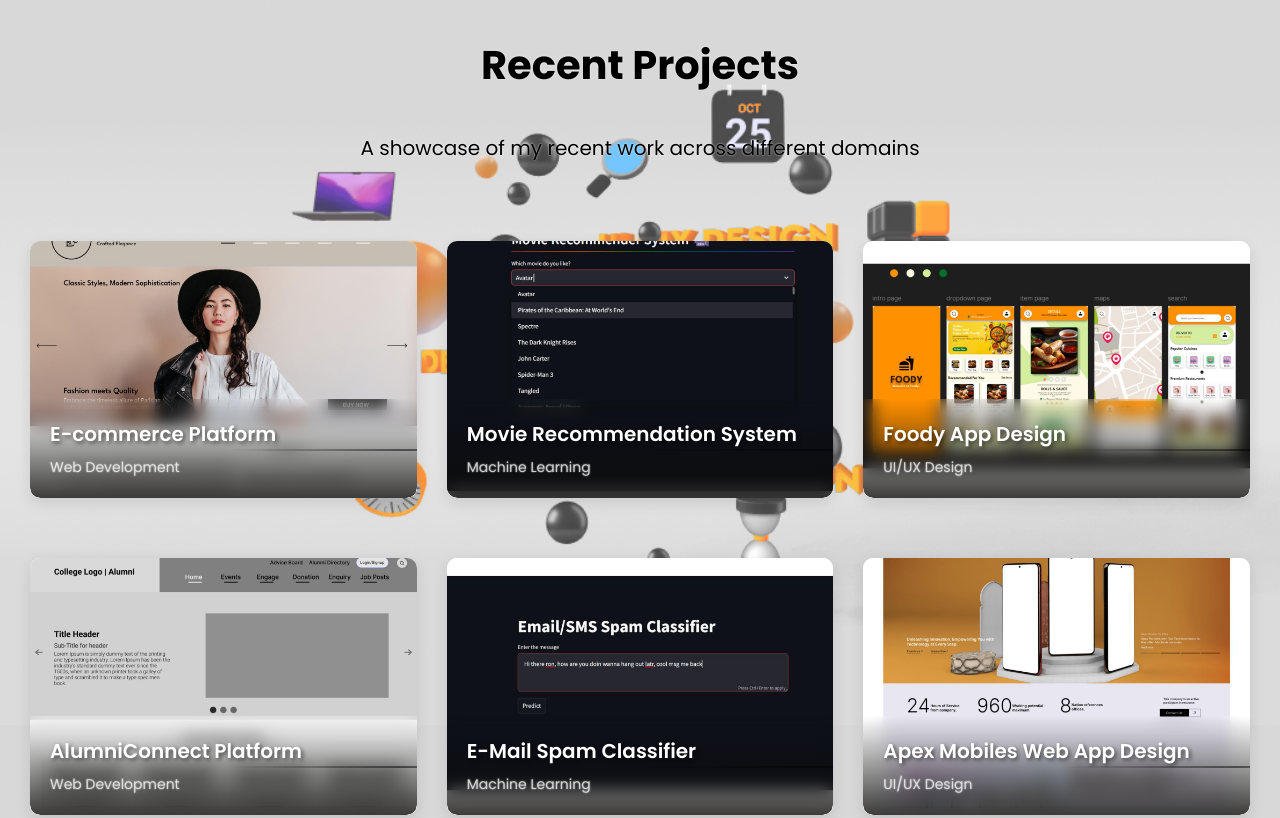
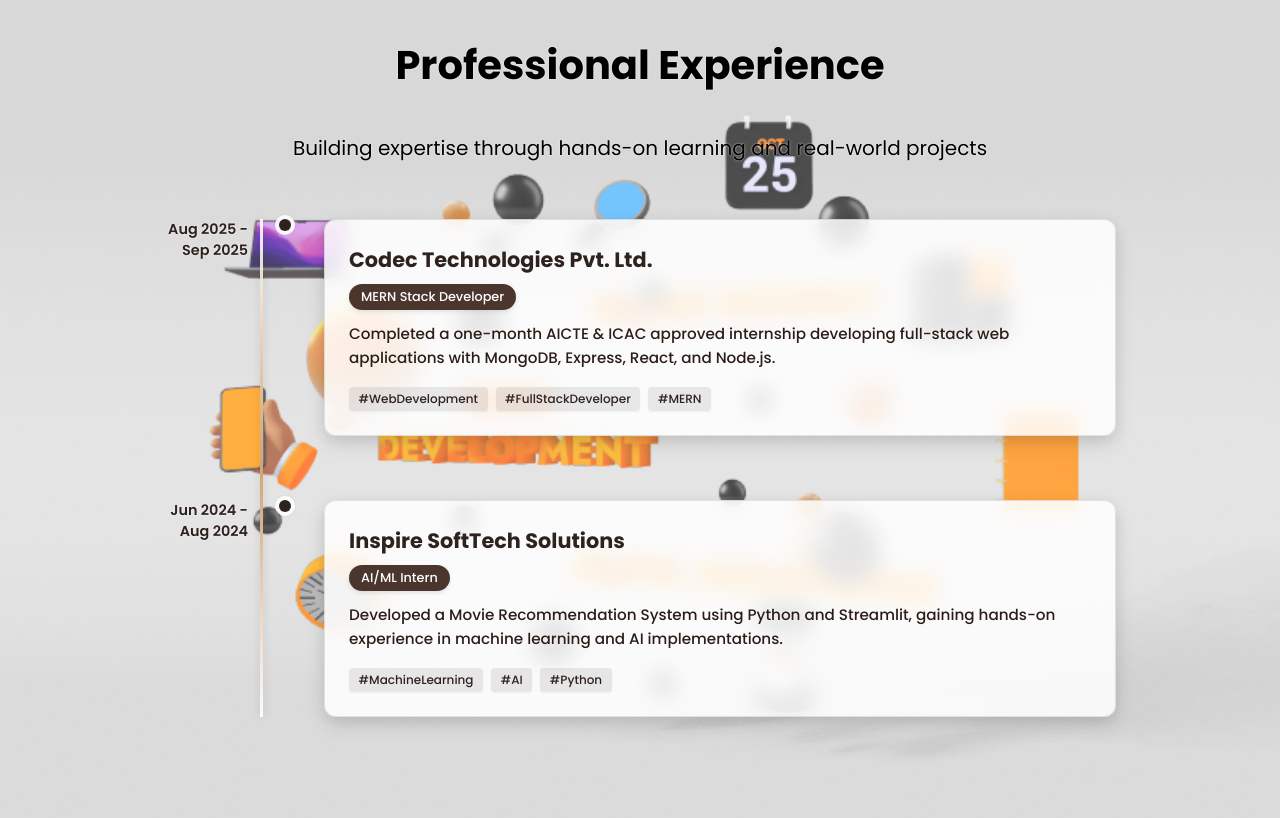
Before and after one commit to sairamarava/ServicesRam, a website: page index.html in a window 1280 px wide. Shown: the part 2640-3458 px from the top of the page. Drawn offline with nearby package versions, Linux system fonts and the light colour scheme; some packages are replaced by stand-ins of ours; a script that the page names is missing.

Commit message:
added experience section

```diff
--- a/index.html
+++ b/index.html
@@ -140,6 +140,66 @@
         </div>
       </div>
     </section>
+        <section class="section" id="experience">
+  <div class="container">
+    <h2 class="section-title">Professional Experience</h2>
+    <p class="section-subtitle">Building expertise through hands-on learning and real-world projects</p>
+
+    <div class="experience-timeline">
+      <!-- Experience 1 -->
+      <div class="timeline-item">
+        <div class="timeline-dot"></div>
+        <div class="timeline-date">
+          <span>Aug 2025 - Sep 2025</span>
+        </div>
+        <div class="timeline-content">
+          <div class="experience-card">
+            <div class="experience-header">
+              <div class="experience-company">
+                <h3>Codec Technologies Pvt. Ltd.</h3>
+                <span class="experience-badge">MERN Stack Developer</span>
+              </div>
+            </div>
+            <div class="experience-content">
+              <p>Completed a one-month AICTE & ICAC approved internship developing full-stack web applications with MongoDB, Express, React, and Node.js.</p>
+              <div class="experience-skills">
+                <span>#WebDevelopment</span>
+                <span>#FullStackDeveloper</span>
+                <span>#MERN</span>
+              </div>
+            </div>
+          </div>
+        </div>
+      </div>
+
+      <!-- Experience 2 -->
+      <div class="timeline-item">
+        <div class="timeline-dot"></div>
+        <div class="timeline-date">
+          <span>Jun 2024 - Aug 2024</span>
+        </div>
+        <div class="timeline-content">
+          <div class="experience-card">
+            <div class="experience-header">
+              <div class="experience-company">
+                <h3>Inspire SoftTech Solutions</h3>
+                <span class="experience-badge">AI/ML Intern</span>
+              </div>
+            </div>
+            <div class="experience-content">
+              <p>Developed a Movie Recommendation System using Python and Streamlit, gaining hands-on experience in machine learning and AI implementations.</p>
+              <div class="experience-skills">
+                <span>#MachineLearning</span>
+                <span>#AI</span>
+                <span>#Python</span>
+              </div>
+            </div>
+          </div>
+        </div>
+      </div>
+    </div>
+  </div>
+</section>
 
     <section class="section" id="projects">
       <div class="container">
--- a/style.css
+++ b/style.css
@@ -1763,3 +1763,137 @@
 section.section p {
     text-shadow: 0px 0px 2px rgba(255, 255, 255, 0.8);
 }
+/*Experience Cards*//* Timeline Experience Section Styling - Enhanced Contrast */
+.experience-timeline {
+  position: relative;
+  margin: 3rem auto;
+  max-width: 1000px;
+  padding: 0 1.5rem;
+}
+
+.experience-timeline::before {
+  content: '';
+  position: absolute;
+  width: 3px; /* Slightly thicker line */
+  background: linear-gradient(to bottom, rgba(255,255,255,0.9), var(--accent), rgba(255,255,255,0.9));
+  top: 0;
+  bottom: 0;
+  left: 120px;
+  height: 100%;
+  z-index: 1;
+  box-shadow: 0 0 8px rgba(0, 0, 0, 0.15); /* Add subtle shadow to timeline */
+}
+
+.timeline-item {
+  position: relative;
+  margin-bottom: 4rem;
+  padding-left: 160px;
+}
+
+.timeline-dot {
+  position: absolute;
+  left: 115px;
+  width: 12px; /* Slightly larger dot */
+  height: 12px;
+  background: var(--primary-dark); /* Darker dot for contrast */
+  border-radius: 50%;
+  z-index: 2;
+  box-shadow: 0 0 0 4px rgba(255,255,255,0.9), 0 0 6px rgba(0, 0, 0, 0.3);
+  transition: all 0.3s ease;
+}
+
+.timeline-item:hover .timeline-dot {
+  background: var(--accent);
+  box-shadow: 0 0 0 6px rgba(255,255,255,1), 0 0 20px rgba(212, 163, 115, 0.6);
+}
+
+.timeline-date {
+  position: absolute;
+  left: 0;
+  top: 0;
+  width: 100px;
+  text-align: right;
+  font-size: 0.9rem;
+  font-weight: 600; /* Bolder text */
+  color: var(--primary-dark); /* Darker color for better contrast */
+  padding-right: 1rem;
+  text-shadow: 0 0 2px rgba(255, 255, 255, 0.8); /* Text shadow for readability */
+  transition: all 0.3s ease;
+}
+
+.timeline-item:hover .timeline-date {
+  color: var(--accent);
+  transform: translateX(-5px);
+}
+
+.timeline-content {
+  background: rgba(255, 255, 255, 0.85); /* More opaque background */
+  backdrop-filter: blur(10px);
+  border-radius: 12px;
+  position: relative;
+  z-index: 1;
+  transition: transform 0.3s ease;
+  box-shadow: 0 8px 20px rgba(0, 0, 0, 0.1); /* Stronger shadow */
+}
+
+.timeline-item:hover .timeline-content {
+  transform: translateX(5px);
+}
+
+.experience-card {
+  padding: 1.5rem;
+  border-radius: 12px;
+  border: 1px solid rgba(0, 0, 0, 0.1); /* Darker border */
+  box-shadow: 0 4px 15px rgba(0, 0, 0, 0.08);
+  transition: all 0.3s ease;
+  overflow: hidden;
+}
+
+.timeline-item:hover .experience-card {
+  border-color: var(--accent);
+  box-shadow: 0 8px 25px rgba(0, 0, 0, 0.12);
+}
+
+.experience-company h3 {
+  font-size: 1.3rem;
+  font-weight: 700; /* Bolder heading */
+  color: var(--primary-dark);
+  margin-bottom: 0.5rem;
+  text-shadow: 0 0 1px rgba(255, 255, 255, 0.5);
+}
+
+.experience-badge {
+  display: inline-block;
+  background-color: var(--primary); /* Darker background for better contrast */
+  color: white; /* White text for readability */
+  font-size: 0.8rem;
+  font-weight: 500;
+  padding: 0.25rem 0.75rem;
+  border-radius: 30px;
+  margin-bottom: 0.75rem;
+  box-shadow: 0 2px 4px rgba(0, 0, 0, 0.1);
+}
+
+.experience-content p {
+  font-size: 0.95rem;
+  line-height: 1.6;
+  color: var(--text-color);
+  margin-bottom: 1rem;
+  font-weight: 500; /* Slightly bolder text */
+}
+
+.experience-skills {
+  display: flex;
+  flex-wrap: wrap;
+  gap: 0.5rem;
+}
+
+.experience-skills span {
+  background-color: rgba(0, 0, 0, 0.08); /* Darker background */
+  color: var(--primary-dark);
+  font-size: 0.75rem;
+  padding: 0.2rem 0.6rem;
+  border-radius: 4px;
+  font-weight: 500;
+  box-shadow: 0 1px 2px rgba(0, 0, 0, 0.05);
+}
```
Also changed, not shown: CodecTech.png (added), Inspire.png (added).
